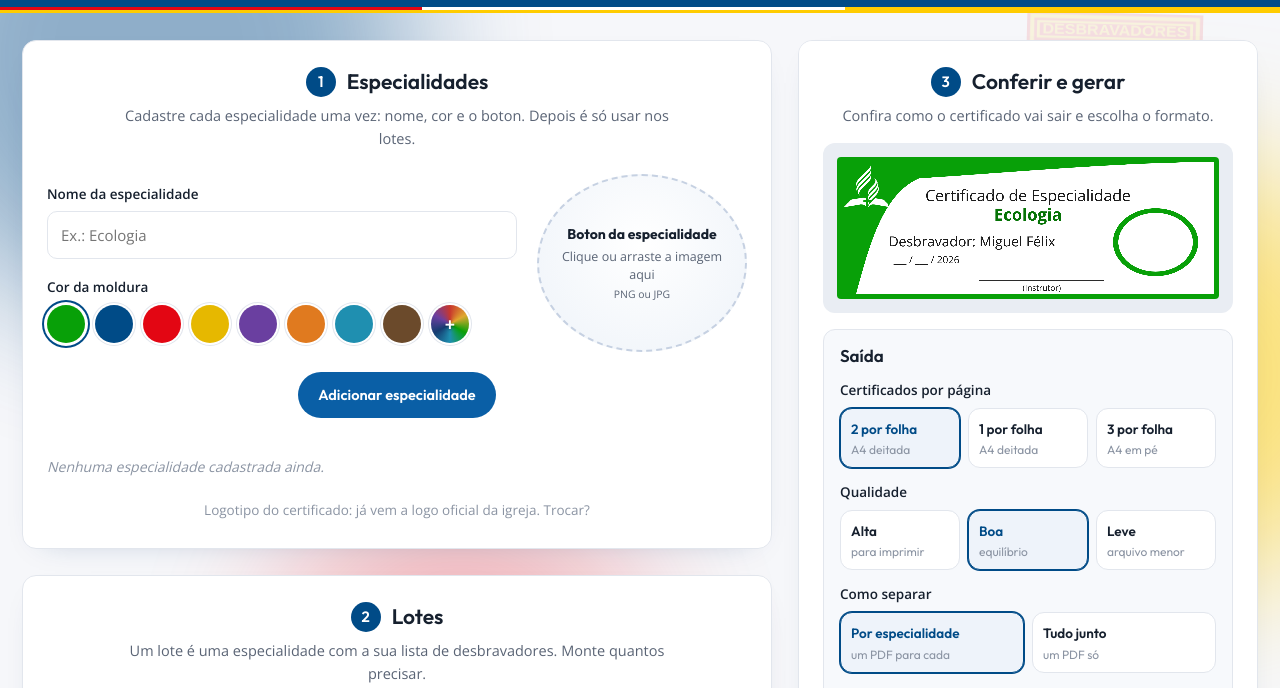
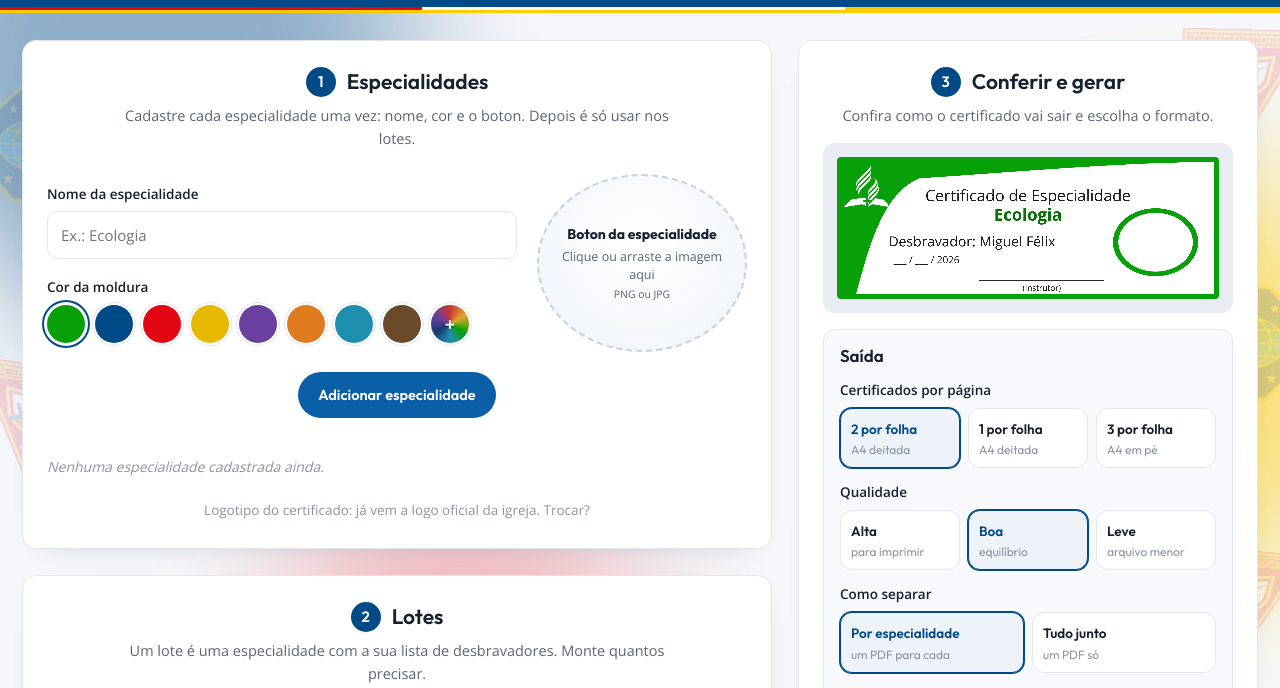
Before and after one commit to Paulo-Henr1que/certificados-desbravadores, a plain HTML site: page gerador.html in a window 1280 px wide. Shown: the part 59-747 px from the top of the page. Drawn offline with nearby package versions, Linux system fonts and the light colour scheme.

Commit message:
Fundo: emblema do mundo e emblemas nas margens livres
Co-Authored-By: Claude Opus 5.5 <noreply@anthropic.com>

```diff
--- a/css/estilo.css
+++ b/css/estilo.css
@@ -569,3 +569,17 @@ textarea{
 @media (prefers-reduced-motion:reduce){ .bolha, .selo{ animation:none } }
 .b1{ opacity:.42 } .b2{ opacity:.5 } .b3{ opacity:.26 } .b4{ opacity:.3 }
 .selo{ opacity:.11 }
+.s4{ top:30%; left:44%; width:150px; animation:flutua 24s ease-in-out infinite -3s }
+.s5{ bottom:14%; left:12%; width:120px; animation:flutua 20s ease-in-out infinite -9s }
+@media (max-width:700px){ .s4{ width:100px; left:auto; right:4% } .s5{ display:none } }
+/* emblemas nas margens livres, fora das caixas */
+.selo{ width:120px; opacity:.16 }
+.s1{ top:14%;  right:-20px; left:auto; bottom:auto }
+.s2{ top:58%;  left:-24px;  right:auto; bottom:auto; width:120px }
+.s3{ top:auto; bottom:6%;   right:-16px; left:auto; width:110px }
+.s4{ top:22%;  left:-18px;  right:auto; width:120px }
+.s5{ top:46%;  right:-22px; left:auto; bottom:auto; width:120px }
+@media (max-width:700px){
+  .selo{ width:80px; opacity:.14 } .s3,.s5{ display:none }
+  .s4{ width:80px; left:-30px; right:auto }
+}
--- a/gerador.html
+++ b/gerador.html
@@ -9,10 +9,10 @@
 <link rel="preconnect" href="https://fonts.googleapis.com">
 <link rel="preconnect" href="https://fonts.gstatic.com" crossorigin>
 <link rel="stylesheet" href="https://fonts.googleapis.com/css2?family=Open+Sans:wght@400;600;700&family=Outfit:wght@400;500;600;700&display=swap">
-<link rel="stylesheet" href="css/estilo.css?v=19">
+<link rel="stylesheet" href="css/estilo.css?v=21">
 </head>
 <body>
-<div class="fundo-vivo" aria-hidden="true"><i class="bolha b1"></i><i class="bolha b2"></i><i class="bolha b3"></i><i class="bolha b4"></i><img class="selo s1" src="assets/desbravadores.svg" alt=""><img class="selo s2" src="assets/desbravadores.svg" alt=""><img class="selo s3" src="assets/desbravadores.svg" alt=""></div>
+<div class="fundo-vivo" aria-hidden="true"><i class="bolha b1"></i><i class="bolha b2"></i><i class="bolha b3"></i><i class="bolha b4"></i><img class="selo s1" src="assets/desbravadores.svg" alt=""><img class="selo s2" src="assets/desbravadores.svg" alt=""><img class="selo s3" src="assets/desbravadores.svg" alt=""><img class="selo s4" src="assets/emblema-mundo.svg" alt=""><img class="selo s5" src="assets/emblema-mundo.svg" alt=""></div>
 
 <header class="topo">
   <div class="wrap topo-in">
```
Also changed, not shown: assets/emblema-mundo.svg (added).
